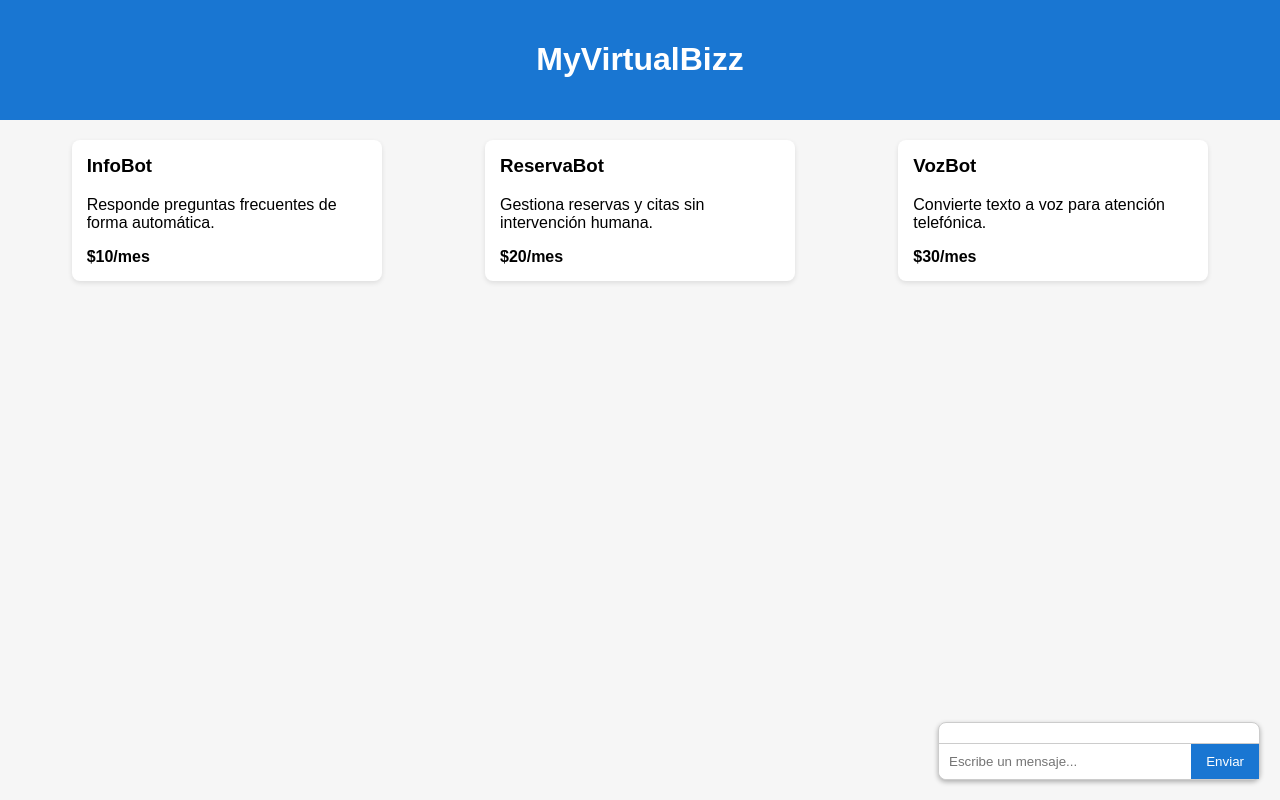
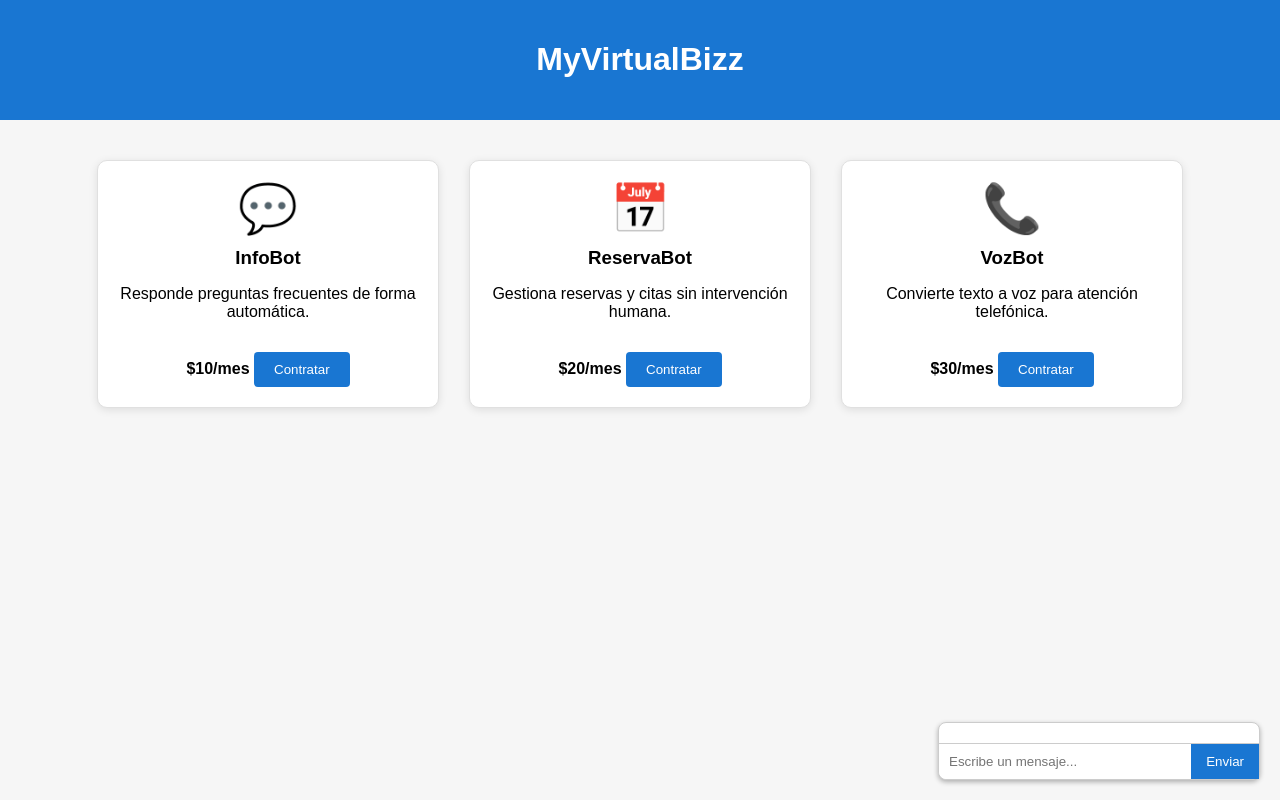
Before and after one commit to JABYLM/myvirtualbizz-landing, a plain HTML site: page index.html in a window 1280 px wide. Drawn offline with Linux system fonts and the light colour scheme.

Commit message:
Improve plans section design

```diff
--- a/index.html
+++ b/index.html
@@ -19,20 +19,39 @@
     }
     .plans {
       display: flex;
+      justify-content: center;
       flex-wrap: wrap;
-      justify-content: space-around;
-      margin: 20px;
+      gap: 30px;
+      margin: 40px auto;
+      max-width: 1200px;
     }
     .plan {
       background: #fff;
-      padding: 15px;
-      border-radius: 8px;
-      width: 280px;
-      box-shadow: 0 2px 5px rgba(0, 0, 0, 0.1);
-      margin-bottom: 20px;
+      padding: 20px;
+      border-radius: 10px;
+      width: 300px;
+      box-shadow: 0 2px 8px rgba(0, 0, 0, 0.1);
+      border: 1px solid #e0e0e0;
+      text-align: center;
     }
     .plan h3 {
-      margin-top: 0;
+      margin-top: 10px;
+      margin-bottom: 10px;
+    }
+    .plan-icon {
+      font-size: 48px;
+      color: #1976d2;
+      display: block;
+      margin-bottom: 10px;
+    }
+    .plan button {
+      margin-top: 15px;
+      padding: 10px 20px;
+      border: none;
+      border-radius: 4px;
+      background: #1976d2;
+      color: #fff;
+      cursor: pointer;
     }
     #chatbox {
       position: fixed;
@@ -98,12 +117,13 @@
       }
       .plans {
         flex-direction: column;
-        margin: 10px;
-        align-items: stretch;
+        align-items: center;
+        margin: 20px 10px;
+        gap: 20px;
       }
       .plan {
         width: 100%;
-        margin-bottom: 15px;
+        max-width: 320px;
       }
       #chatbox {
         bottom: 0;
@@ -124,19 +144,25 @@
   <main>
     <section class="plans">
       <div class="plan">
+        <span class="plan-icon">💬</span>
         <h3>InfoBot</h3>
         <p>Responde preguntas frecuentes de forma automática.</p>
         <strong>$10/mes</strong>
+        <button>Contratar</button>
       </div>
       <div class="plan">
+        <span class="plan-icon">📅</span>
         <h3>ReservaBot</h3>
         <p>Gestiona reservas y citas sin intervención humana.</p>
         <strong>$20/mes</strong>
+        <button>Contratar</button>
       </div>
       <div class="plan">
+        <span class="plan-icon">📞</span>
         <h3>VozBot</h3>
         <p>Convierte texto a voz para atención telefónica.</p>
         <strong>$30/mes</strong>
+        <button>Contratar</button>
       </div>
     </section>
   </main>
```
